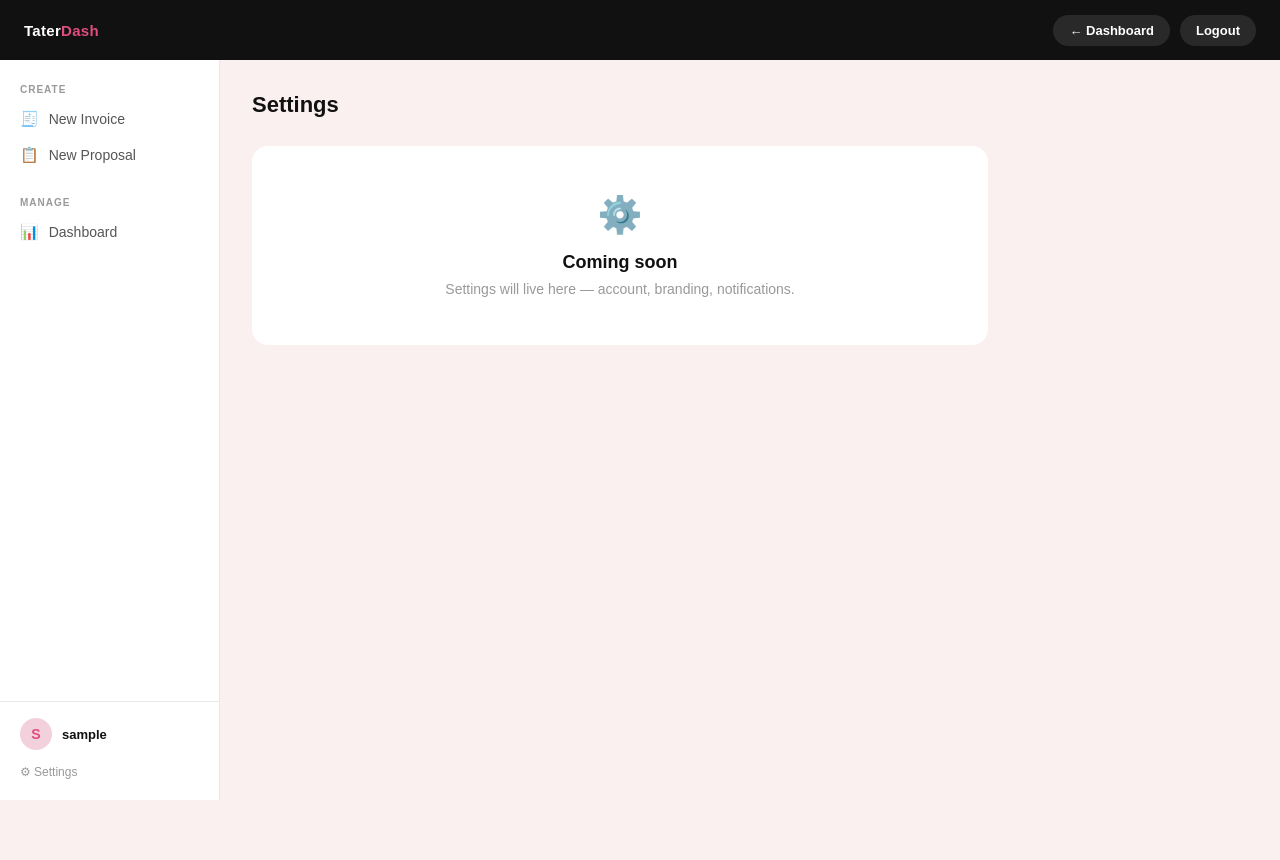
After one commit to miuxcreative/TaterDash, a PHP site: page /admin/settings.php in a window 1280 px wide. The commit adds this page. Run offline with PHP 8.4, Linux system fonts and the light colour scheme; the visitor is signed in with stand-in values (Sample User, id 1); some web fonts are replaced.

Commit message:
feat: help tour, profile nav, settings placeholder

```diff
--- /dev/null
+++ b/admin/settings.php
@@ -0,0 +1,150 @@
+<?php
+session_start();
+if (empty($_SESSION['td_user'])) {
+    header('Location: /taterdash-app/taterdash/login.php');
+    exit;
+}
+$username = $_SESSION['td_user'];
+?><!DOCTYPE html>
+<html lang="en">
+<head>
+<meta charset="UTF-8">
+<meta name="viewport" content="width=device-width, initial-scale=1.0">
+<title>Settings — TaterDash</title>
+<link rel="preconnect" href="https://api.fontshare.com">
+<link href="https://api.fontshare.com/v2/css?f[]=satoshi@400,500,700&display=swap" rel="stylesheet">
+<style>
+:root {
+    --pink:       #e04d80;
+    --blush:      #faf0f0;
+    --blush-dark: #f5e5e5;
+    --card-rose:  #f2d0dc;
+    --ink:        #111111;
+    --ink-mid:    #555555;
+    --ink-light:  #999999;
+    --border:     #e8e8e8;
+    --white:      #ffffff;
+    --sidebar-w:  220px;
+    --topbar-h:   60px;
+    --radius:     16px;
+}
+*, *::before, *::after { box-sizing: border-box; margin: 0; padding: 0; }
+body { font-family: 'Satoshi', sans-serif; background: var(--blush); color: var(--ink); min-height: 100vh; }
+
+.topbar {
+    position: fixed; top: 0; left: 0; right: 0;
+    height: var(--topbar-h); background: var(--ink);
+    display: flex; align-items: center; justify-content: space-between;
+    padding: 0 24px; z-index: 200;
+}
+.topbar-logo { font-size: 15px; font-weight: 700; color: var(--white); letter-spacing: .02em; }
+.topbar-logo span { color: var(--pink); }
+.topbar-actions { display: flex; align-items: center; gap: 10px; }
+.tb-btn {
+    display: inline-flex; align-items: center; padding: 8px 16px;
+    border-radius: 999px; font-family: inherit; font-size: 13px; font-weight: 600;
+    cursor: pointer; text-decoration: none; border: none; transition: opacity .15s;
+}
+.tb-btn:hover { opacity: .85; }
+.tb-btn--ghost { background: rgba(255,255,255,.1); color: var(--white); }
+
+.layout { display: flex; margin-top: var(--topbar-h); min-height: calc(100vh - var(--topbar-h)); }
+
+.sidebar {
+    position: fixed; top: var(--topbar-h); left: 0; bottom: 0;
+    width: var(--sidebar-w); background: var(--white);
+    border-right: 1px solid var(--border);
+    padding: 24px 0 0; overflow-y: auto;
+    display: flex; flex-direction: column;
+}
+.nav-group { margin-bottom: 24px; }
+.nav-label {
+    font-size: 10px; font-weight: 700; letter-spacing: .1em;
+    text-transform: uppercase; color: var(--ink-light);
+    padding: 0 20px; margin-bottom: 6px; display: block;
+}
+.nav-link {
+    display: flex; align-items: center; gap: 10px;
+    padding: 9px 20px; font-size: 14px; font-weight: 500;
+    color: var(--ink-mid); text-decoration: none;
+    transition: background .12s, color .12s;
+}
+.nav-link:hover, .nav-link.active { background: var(--blush); color: var(--pink); }
+.nav-icon { font-size: 15px; }
+.sidebar-spacer { flex: 1; }
+.sidebar-profile {
+    border-top: 1px solid var(--border);
+    padding: 16px 20px;
+    background: var(--white);
+}
+.profile-row { display: flex; align-items: center; gap: 10px; margin-bottom: 10px; }
+.avatar {
+    width: 32px; height: 32px; border-radius: 50%;
+    background: var(--card-rose); color: var(--pink);
+    font-size: 14px; font-weight: 700;
+    display: flex; align-items: center; justify-content: center;
+    flex-shrink: 0; text-transform: uppercase;
+}
+.profile-name { font-size: 13px; font-weight: 600; color: var(--ink); }
+.profile-link {
+    display: block; font-size: 12px; font-weight: 500;
+    color: var(--ink-light); text-decoration: none;
+    padding: 5px 0; transition: color .12s;
+}
+.profile-link:hover { color: var(--pink); }
+
+.main { margin-left: var(--sidebar-w); flex: 1; padding: 32px; max-width: 800px; }
+.page-title { font-size: 22px; font-weight: 700; margin-bottom: 28px; }
+
+.coming-soon {
+    background: var(--white); border-radius: var(--radius);
+    padding: 48px 40px; text-align: center;
+}
+.coming-soon-icon { font-size: 36px; margin-bottom: 16px; }
+.coming-soon-title { font-size: 18px; font-weight: 700; margin-bottom: 8px; }
+.coming-soon-sub   { font-size: 14px; color: var(--ink-light); }
+</style>
+</head>
+<body>
+
+<div class="topbar">
+    <div class="topbar-logo">Tater<span>Dash</span></div>
+    <div class="topbar-actions">
+        <a class="tb-btn tb-btn--ghost" href="/taterdash-app/admin/">← Dashboard</a>
+        <a class="tb-btn tb-btn--ghost" href="/taterdash-app/taterdash/logout.php">Logout</a>
+    </div>
+</div>
+
+<div class="layout">
+    <nav class="sidebar">
+        <div class="nav-group">
+            <span class="nav-label">Create</span>
+            <a class="nav-link" href="/taterdash-app/taterdash/new-invoice.html"><span class="nav-icon">🧾</span> New Invoice</a>
+            <a class="nav-link" href="/taterdash-app/admin/new-proposal.php"><span class="nav-icon">📋</span> New Proposal</a>
+        </div>
+        <div class="nav-group">
+            <span class="nav-label">Manage</span>
+            <a class="nav-link" href="/taterdash-app/admin/"><span class="nav-icon">📊</span> Dashboard</a>
+        </div>
+        <div class="sidebar-spacer"></div>
+        <div class="sidebar-profile">
+            <div class="profile-row">
+                <div class="avatar"><?= htmlspecialchars(mb_strtoupper(mb_substr($username, 0, 1))) ?></div>
+                <div class="profile-name"><?= htmlspecialchars($username) ?></div>
+            </div>
+            <a class="profile-link active" href="/taterdash-app/admin/settings.php">⚙ Settings</a>
+        </div>
+    </nav>
+
+    <main class="main">
+        <h1 class="page-title">Settings</h1>
+        <div class="coming-soon">
+            <div class="coming-soon-icon">⚙️</div>
+            <div class="coming-soon-title">Coming soon</div>
+            <div class="coming-soon-sub">Settings will live here — account, branding, notifications.</div>
+        </div>
+    </main>
+</div>
+
+</body>
+</html>
```
Also changed, not shown: admin/index.php (+78 -9 lines).
